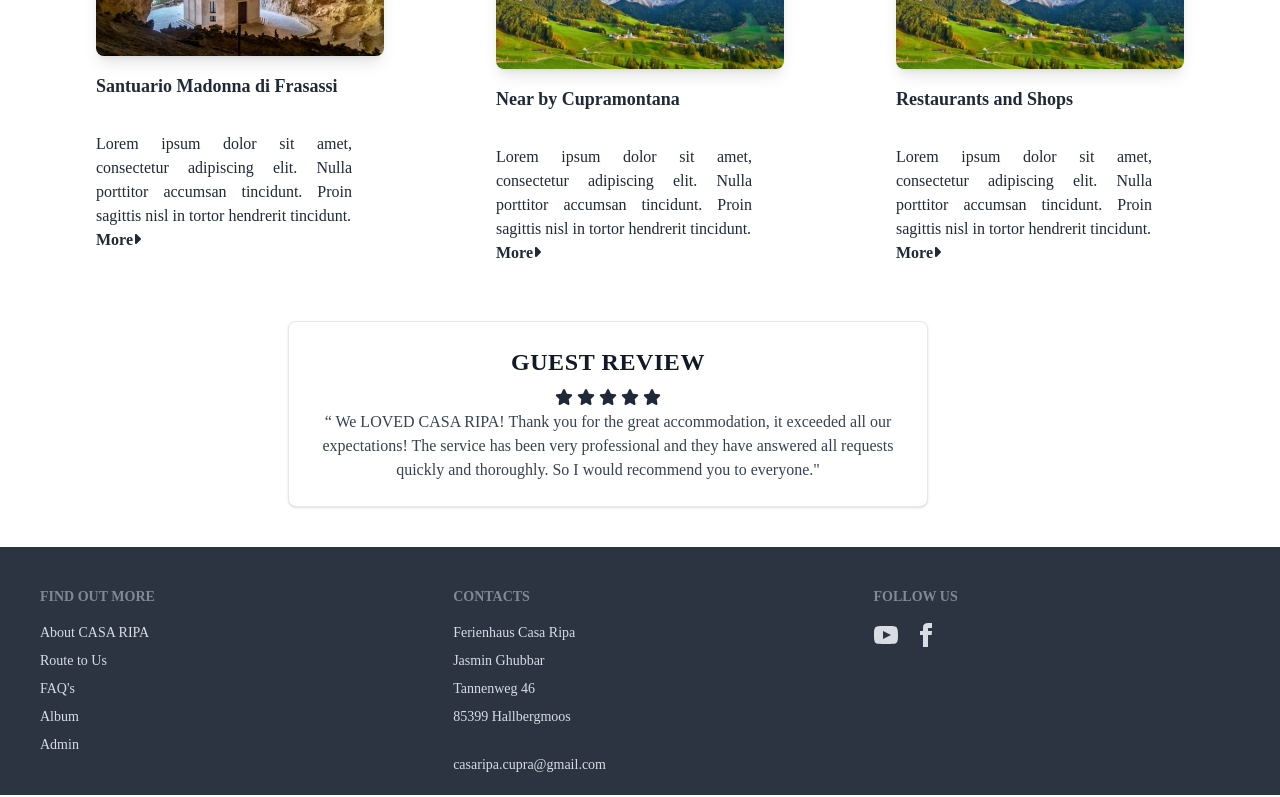
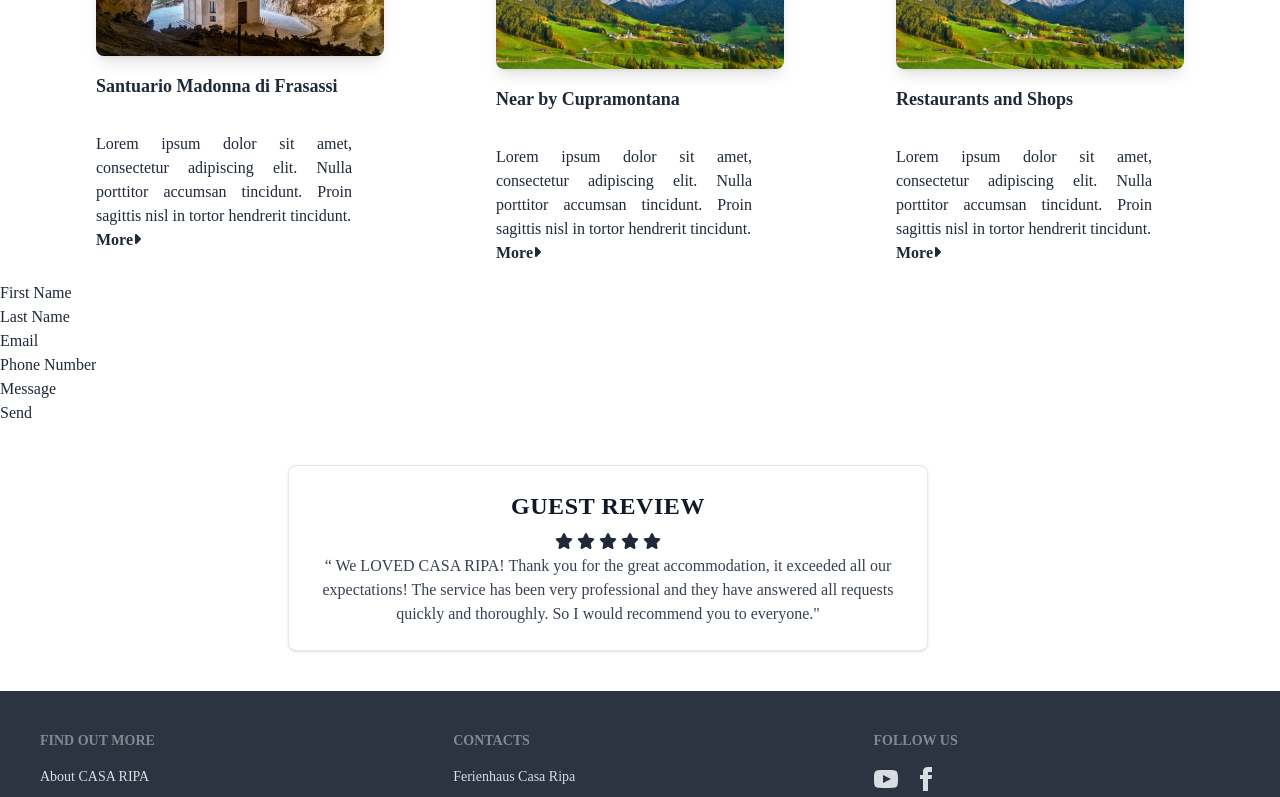
Before and after one commit to SinthiyaBalan/CASA_RIPA_HouseRentingApp, a React (Vite) app: page / in a window 1280 px wide. Shown: the part 1650-2447 px from the top of the page. Built offline with nearby package versions, Linux system fonts and the light colour scheme; some icons are missing; a web font is replaced by a local one.

Commit message:
added contact page

```diff
--- a/src/components/Contact.jsx
+++ b/src/components/Contact.jsx
@@ -3,12 +3,36 @@ import React from 'react'
 function Contact() {
   return (
 
-    <div>
-      <label htmlFor="" type="name" placeholder='First Name'>First Name</label>
-      <label htmlFor="" type="name" placeholder='Last Name '>Last Name</label>
-      <label htmlFor="" type="email" placeholder='Email'>Email</label>
-      <label htmlFor="" type="text"placeholder='Wite the message '>Message</label>
-      <label htmlFor="" placeholder='Contact Number'>Phone Number</label>
+    <div className='contact'>
+      <form action="">
+
+      <label htmlFor=""  placeholder='First Name'>First Name
+      <input type="text" />
+      </label>
+      </form>
+
+    <form action="">
+      <label htmlFor=""  placeholder='Last Name '>Last Name</label>
+    <input type="text" name="" id="" />
+    </form>
+
+      <form action="">
+      <label htmlFor=""  placeholder='Email'>Email</label>
+      <input type="email" name="" id="" />
+      </form>
+
+    <form action="">
+    <label htmlFor="" placeholder='Contact Number'>Phone Number</label>
+    <input type="number" name="" id="" />
+    </form>
+
+      <form action="">
+      <label htmlFor="" placeholder='Wite the message '>Message</label>
+      <input type="text" name="" id="" />
+
+      </form>
+
+
 
       <button type='submit'>Send</button>
 
--- a/src/components/Home.jsx
+++ b/src/components/Home.jsx
@@ -9,6 +9,7 @@ import Nature from "/src/assets/images/Nature.png";
 import Restaurant from "/src/assets/images/Restaurant.png";
 import Santuranio from "/src/assets/images/Santuranio.png";
 import Sport from "/src/assets/images/Sport.png";
+import Contact from "./Contact";
 
 
 function Home() {
@@ -180,7 +181,12 @@ function Home() {
           </div>
         </div>
       </div>
+        <Contact/>
+
     </div>
+
+
+
   );
 }
 
```
Also changed, not shown: src/App.css (line endings or trailing spaces).
